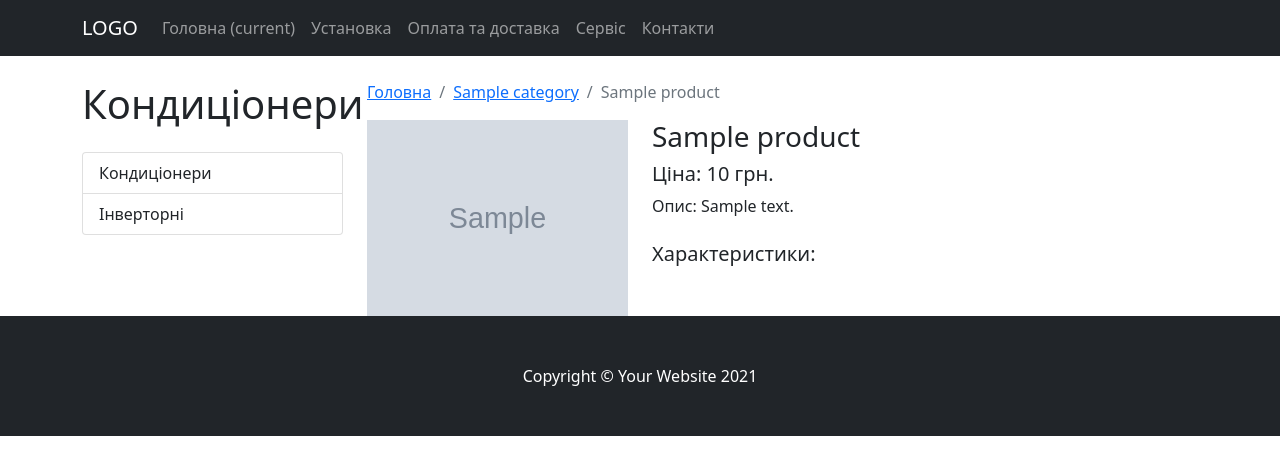
After one commit to ymoskovchuk/conditioner_shop, a Django app: template main_functions/templates/product_detail.html in a window 1280 px wide. The commit adds this page. Shown: the top 475 px of the page. Run offline with Django 3.2, Linux system fonts and the light colour scheme; the template is opened without the code that fills it: most values are stand-ins (such as "Sample title", 1, 10 or a date in 2020); grey boxes marked "Sample" are stand-in pictures; some libraries are stand-ins or nearby versions.

Commit message:
Added view and template for product detail view. Changed settings for db to avoid windows error.

```diff
--- a/cond_shop/settings.py
+++ b/cond_shop/settings.py
@@ -78,7 +78,7 @@ WSGI_APPLICATION = 'cond_shop.wsgi.application'
 DATABASES = {
     'default': {
         'ENGINE': 'django.db.backends.sqlite3',
-        'NAME': BASE_DIR / 'db.sqlite3',
+        'NAME': str(os.path.join(BASE_DIR, "db.sqlite3")),
     }
 }
 
--- a/main_functions/models.py
+++ b/main_functions/models.py
@@ -6,6 +6,11 @@ from django.urls import reverse
 from django.utils import timezone
 
 User = get_user_model()
+
+
+def get_product_url(obj, viewname):
+    ct_model = obj.__class__._meta.model_name
+    return reverse(viewname, kwargs={'ct_model': ct_model, 'slug': obj.slug})
 
 
 class LatestProductsManager:
--- a/main_functions/templates/base2.html
+++ b/main_functions/templates/base.html
@@ -14,7 +14,7 @@
         <!-- Navigation-->
         <nav class="navbar navbar-expand-lg navbar-dark bg-dark">
             <div class="container">
-                <a class="navbar-brand" href="#!">Start Bootstrap</a>
+                <a class="navbar-brand" href="#!">LOGO</a>
                 <button class="navbar-toggler" type="button" data-toggle="collapse" data-target="#navbarResponsive" aria-controls="navbarResponsive" aria-expanded="false" aria-label="Toggle navigation"><span class="navbar-toggler-icon"></span></button>
                 <div class="collapse navbar-collapse" id="navbarResponsive">
                     <ul class="navbar-nav ml-auto">
@@ -24,8 +24,9 @@
                                 <span class="sr-only">(current)</span>
                             </a>
                         </li>
-                        <li class="nav-item"><a class="nav-link" href="#!">Про нас</a></li>
+                        <li class="nav-item"><a class="nav-link" href="#!">Установка</a></li>
                         <li class="nav-item"><a class="nav-link" href="#!">Оплата та доставка</a></li>
+                        <li class="nav-item"><a class="nav-link" href="#!">Сервіс</a></li>
                         <li class="nav-item"><a class="nav-link" href="#!">Контакти</a></li>
                     </ul>
                 </div>
@@ -43,6 +44,7 @@
                     </div>
                 </div>
                 <div class="col-lg-9">
+                    {% block content %}
                     <div class="carousel slide my-4" id="carouselExampleIndicators" data-ride="carousel">
                         <ol class="carousel-indicators">
                             <li class="active" data-target="#carouselExampleIndicators" data-slide-to="0"></li>
@@ -131,6 +133,7 @@
                             </div>
                         </div>
                     </div>
+                {% endblock content %}
                 </div>
             </div>
         </div>
--- /dev/null
+++ b/main_functions/templates/product_detail.html
@@ -0,0 +1,26 @@
+{% extends 'base.html' %}
+
+{% block content %}
+
+    <nav aria-label="breadcrumb" class="mt-4">
+      <ol class="breadcrumb">
+        <li class="breadcrumb-item"><a href="{% url 'base' %}">Головна</a></li>
+        <li class="breadcrumb-item"><a href="#">{{ product.category.name }}</a></li>
+        <li class="breadcrumb-item active" aria-current="page">{{ product.title }}</li>
+      </ol>
+    </nav>
+
+<div class="row">
+    <div class="col-md-4">
+    <img src="{{ product.image.url }}" class="img-fluid">
+    </div>
+    <div class="col-md-8">
+        <h3>{{ product.title }}</h3>
+        <h5>Ціна: {{ product.price }} грн.</h5>
+        <p>Опис: {{ product.description }}</p>
+        <h5 class="mt-4">Характеристики:</h5>
+
+    </div>
+</div>
+
+{% endblock content %}
--- a/main_functions/urls.py
+++ b/main_functions/urls.py
@@ -2,5 +2,6 @@ from django.urls import path
 from .views import *
 
 urlpatterns = [
-    path('', test_view, name='index')
+    path('', test_view, name='base'),
+    path('products/<str:ct_model>/<str:slug>/', ProductDetailView.as_view(), name='product_detail'),
 ]
```
Also changed, not shown: main_functions/admin.py (+13 -0 lines), main_functions/templates/conditioner_specs.html (added, +10 -0 lines), main_functions/templates/invertor_specs.html (added, +10 -0 lines), main_functions/views.py (+33 -0 lines), db.sqlite3, main_functions/migrations/0003_auto_20210518_2325.py (added), media/cooperandhunter-ch-s09ftx5_54xavIm.jpg (added), media/cooperandhunter-ch-s09ftx5_LhL2jaf.jpg (added), media/cooperandhunter-ch-s09ftx5_bnyLvhW.jpg (added), media/cooperandhunter-ch-s09ftx5_rX2sn8P.jpg (added).
